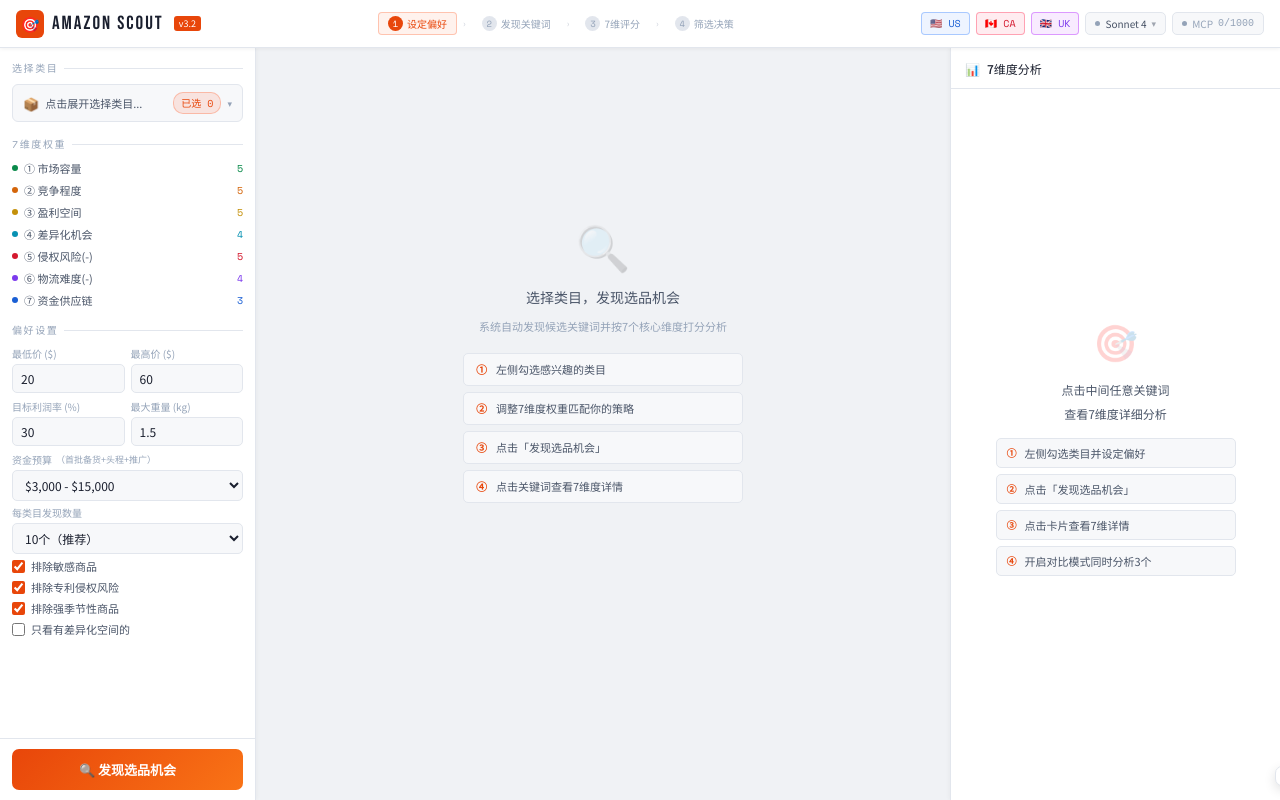
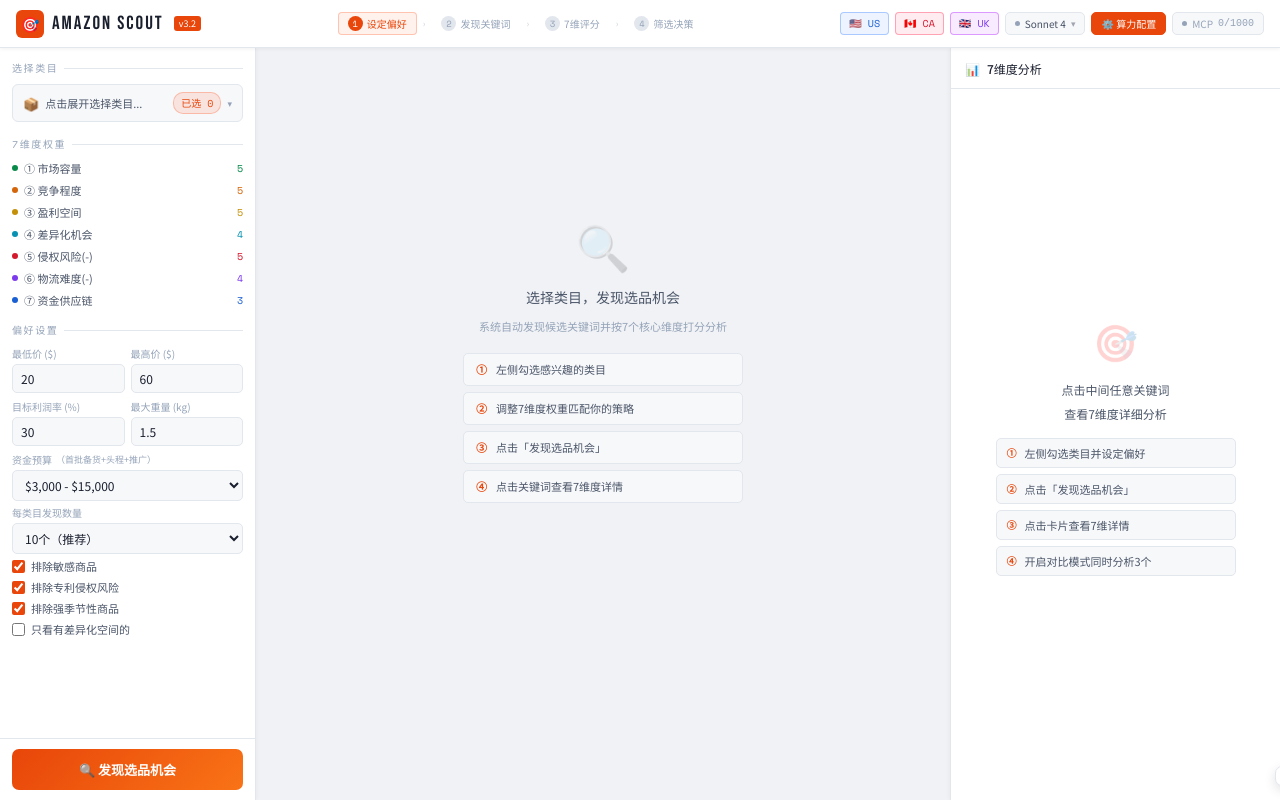
Before and after one commit to amyu868/aosell, a plain HTML site: page scout.html in a window 1280 px wide. Drawn offline with nearby package versions, Linux system fonts and the light colour scheme.

Commit message:
Add config button to Scout

```diff
--- a/scout.html
+++ b/scout.html
@@ -400,6 +400,7 @@ select option{background:var(--s1);color:var(--t1)}
         </div>
       </div>
     </div>
+    <div class="mcp-pill" onclick="openWorkerConfig()" style="background:var(--accent);color:#fff;border-color:var(--accent)">⚙️ 算力配置</div>
     <div class="mcp-pill" onclick="toast('MCP配置：在Claude Code中输入帮我配置卖家精灵MCP','info')">
       <div class="mcp-dot" id="mcpDot"></div>
       <span>MCP</span>
```
